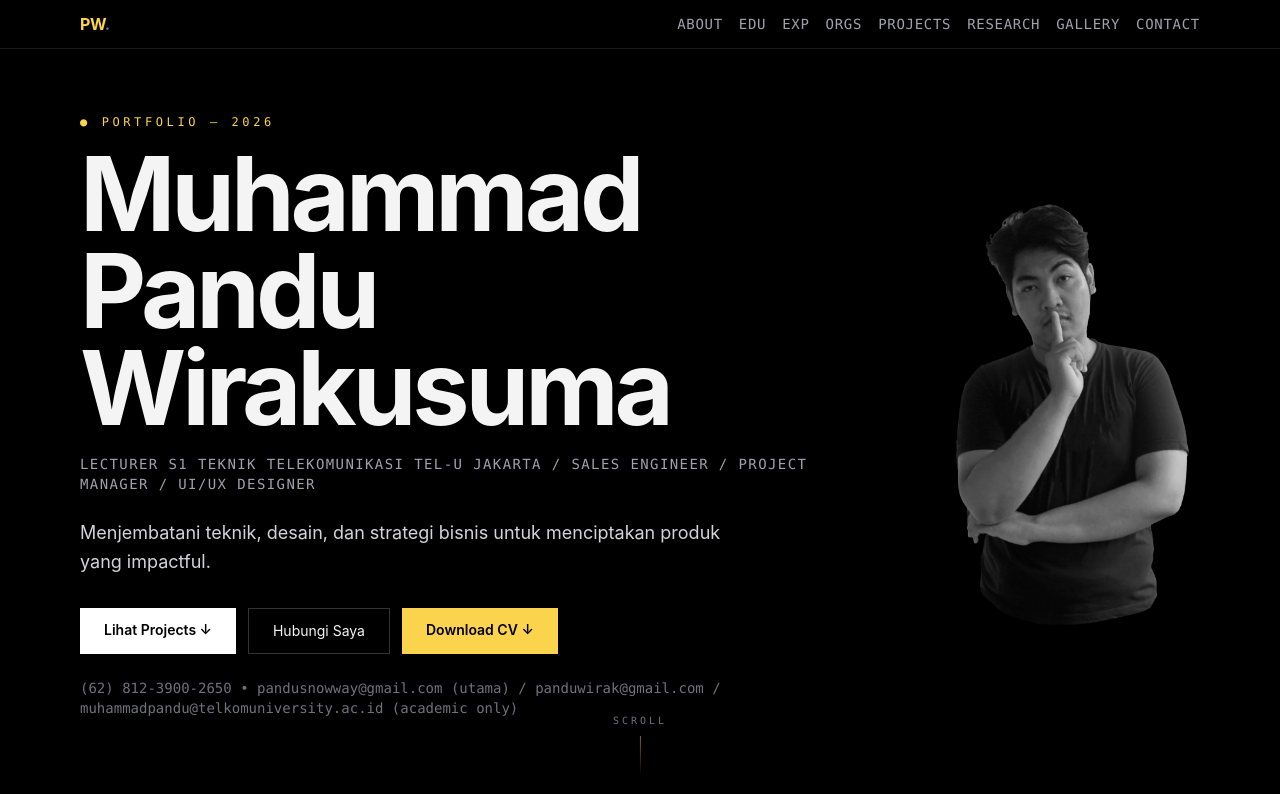
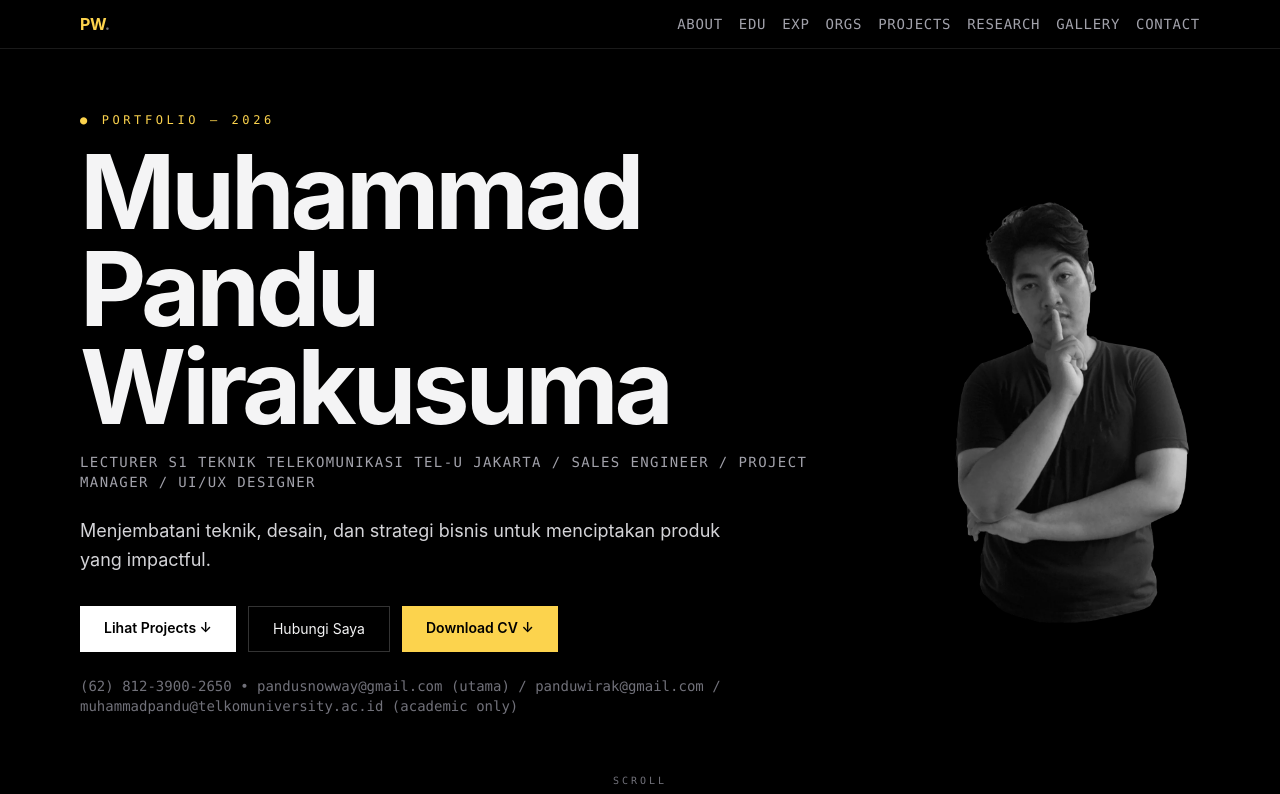
Before and after one commit to panduKedul/resumepanduwirakusuma, a React (Vite) app in the folder porto/: page / in a window 1280 px wide. Shown: the top 794 px of the page. Built offline with nearby package versions, Linux system fonts and the light colour scheme.

Commit message:
fix: hero clearance cue scroll vs kontak

```diff
--- a/porto/src/components/Hero.jsx
+++ b/porto/src/components/Hero.jsx
@@ -7,7 +7,7 @@ export default function Hero() {
   return (
     <header className="relative min-h-screen flex items-center bg-black overflow-hidden">
       <DotCanvas />
-      <div className="max-w-6xl mx-auto px-4 pt-28 pb-20 w-full flex flex-col md:flex-row items-center gap-10">
+      <div className="max-w-6xl mx-auto px-4 pt-28 pb-32 w-full flex flex-col md:flex-row items-center gap-10">
         <img
           src={heroPhoto}
           alt="Muhammad Pandu Wirakusuma"
@@ -58,7 +58,7 @@ export default function Hero() {
         </p>
         </div>
       </div>
-      <div className="absolute bottom-6 left-1/2 -translate-x-1/2 flex flex-col items-center gap-2 text-zinc-500">
+      <div className="absolute bottom-2 left-1/2 -translate-x-1/2 flex flex-col items-center gap-2 text-zinc-500 pointer-events-none">
         <span className="font-mono text-[10px] uppercase tracking-[0.3em]">Scroll</span>
         <span className="block w-px h-10 bg-gradient-to-b from-amber-300 to-transparent animate-pulse" />
       </div>
```
